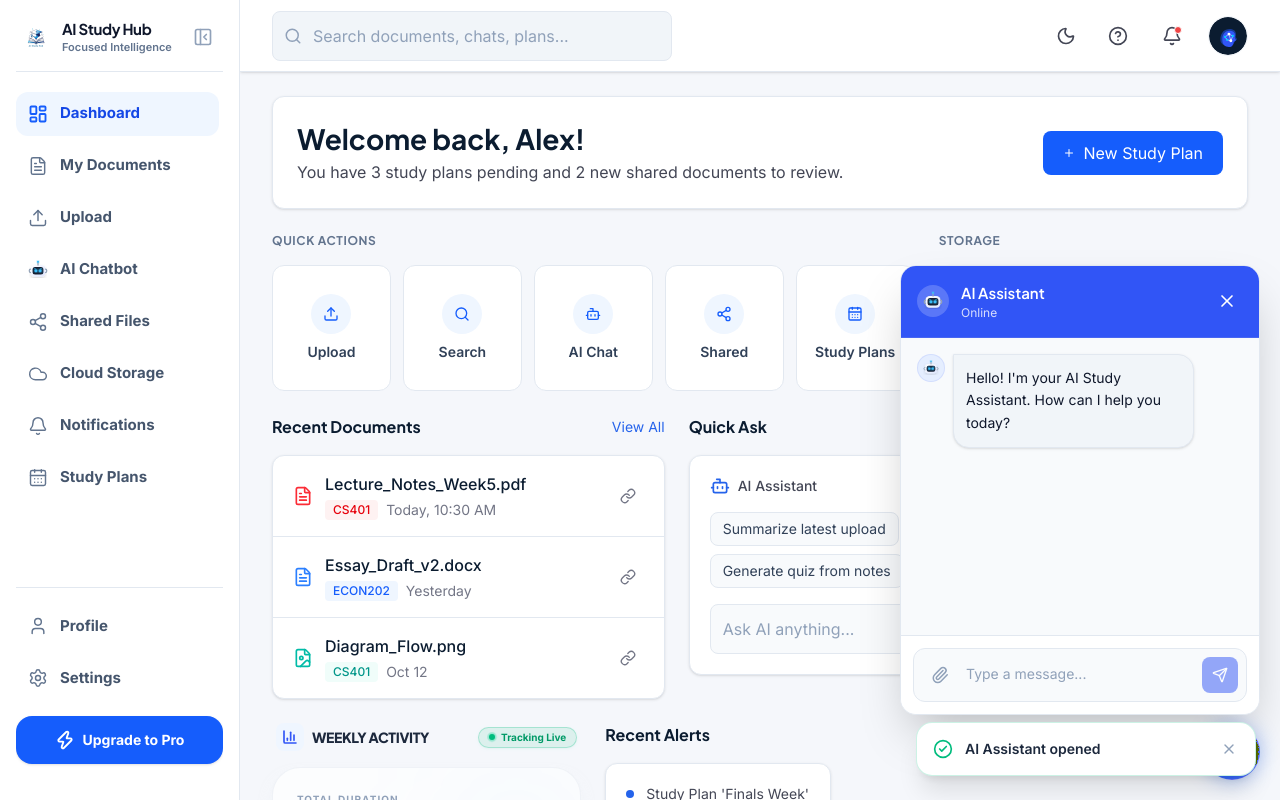
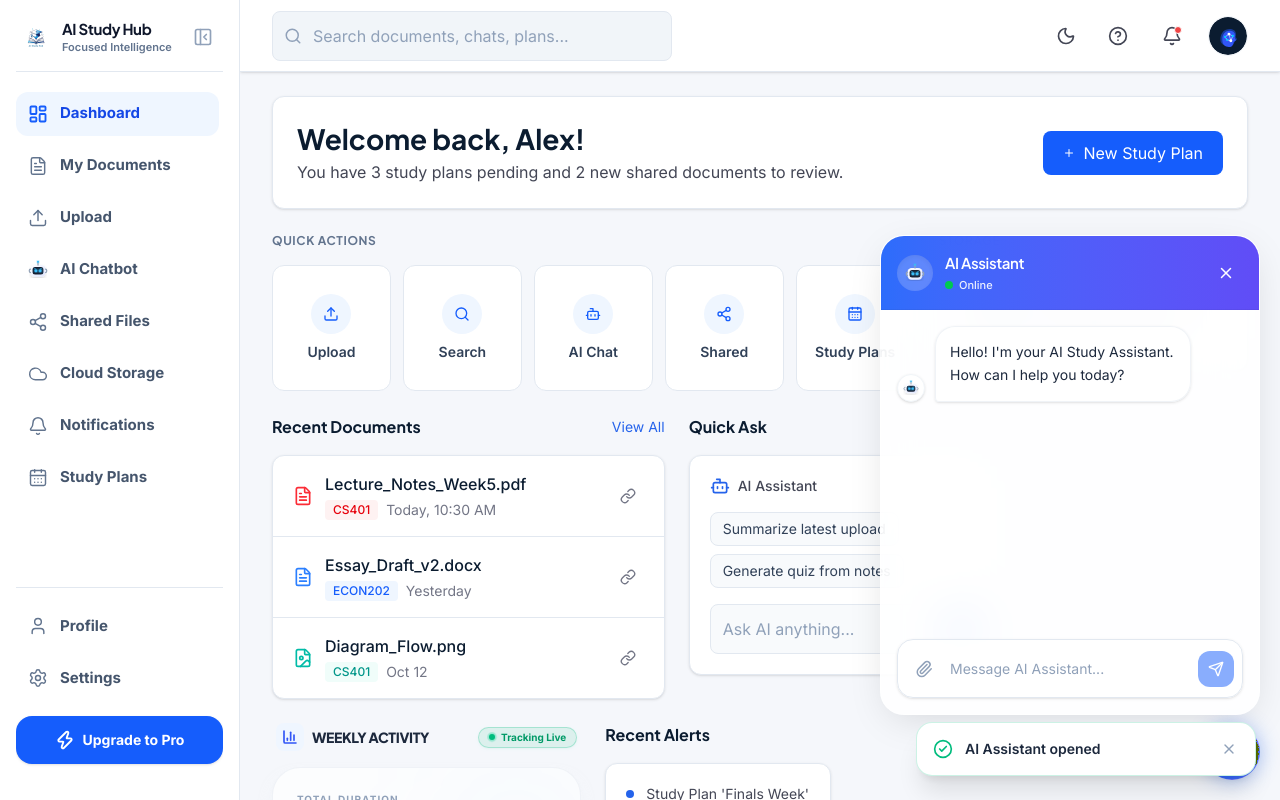
Before and after one commit to huynhduybinh24/SWP391_AIStudyHub, a React (Vite) app in the folder FrontEnd/: page /dashboard in a window 1280 px wide. Both pictures are taken after a click on the button 1232 px from the left and 752 px from the top of the page. Built offline with nearby package versions, Linux system fonts and the light colour scheme; the HTML template or start-up script is replaced by a standard one.

Commit message:
feat: implement AI chatbot popup component and dedicated chat page UI

```diff
--- a/FrontEnd/src/features/ai-chatbot/components/ChatPopup.tsx
+++ b/FrontEnd/src/features/ai-chatbot/components/ChatPopup.tsx
@@ -2,38 +2,8 @@ import { useState, useRef, useEffect } from 'react'
 import { Send, Loader2, X, Paperclip, FileIcon } from 'lucide-react'
 import { cn } from '@/lib/utils'
 import { useUiStore } from '@/stores/uiStore'
-
-const AIChatbotIcon = ({ className, ...props }: any) => (
-  <svg viewBox="0 0 24 24" fill="none" xmlns="http://www.w3.org/2000/svg" className={className} {...props}>
-    <defs>
-      <linearGradient id="ai-bot-body" x1="4" y1="4" x2="20" y2="20" gradientUnits="userSpaceOnUse">
-        <stop stopColor="#ffffff" />
-        <stop offset="1" stopColor="#e0e7ff" />
-      </linearGradient>
-      <linearGradient id="ai-bot-face" x1="6" y1="8" x2="18" y2="18" gradientUnits="userSpaceOnUse">
-        <stop stopColor="#0f172a" />
-        <stop offset="1" stopColor="#1e293b" />
-      </linearGradient>
-      <filter id="ai-bot-glow" x="-20%" y="-20%" width="140%" height="140%">
-        <feGaussianBlur stdDeviation="1.5" result="blur" />
-        <feComposite in="SourceGraphic" in2="blur" operator="over" />
-      </filter>
-      <filter id="ai-bot-shadow" x="-10%" y="-10%" width="120%" height="120%">
-        <feDropShadow dx="0" dy="2" stdDeviation="2" floodOpacity="0.15" />
-      </filter>
-    </defs>
-    <rect x="3" y="6" width="18" height="14" rx="5" fill="url(#ai-bot-body)" filter="url(#ai-bot-shadow)" />
-    <rect x="5.5" y="8.5" width="13" height="9" rx="3" fill="url(#ai-bot-face)" />
-    <circle cx="9.5" cy="13" r="1.8" fill="#38bdf8" filter="url(#ai-bot-glow)" />
-    <circle cx="14.5" cy="13" r="1.8" fill="#38bdf8" filter="url(#ai-bot-glow)" />
-    <path d="M7.5 10.5h1.5" stroke="#38bdf8" strokeWidth="1.2" strokeLinecap="round" opacity="0.6" />
-    <path d="M15 10.5h1.5" stroke="#38bdf8" strokeWidth="1.2" strokeLinecap="round" opacity="0.6" />
-    <path d="M12 6V2.5" stroke="#94a3b8" strokeWidth="1.5" strokeLinecap="round" />
-    <circle cx="12" cy="2" r="1.2" fill="#38bdf8" filter="url(#ai-bot-glow)" />
-    <path d="M3 11c-1 0-1.5 1-1.5 2s.5 2 1.5 2" stroke="#94a3b8" strokeWidth="1.5" strokeLinecap="round" />
-    <path d="M21 11c1 0 1.5 1 1.5 2s-.5 2-1.5 2" stroke="#94a3b8" strokeWidth="1.5" strokeLinecap="round" />
-  </svg>
-)
+import { AIChatbotIcon } from '@/components/layout/FloatingAssistantButton'
+import { motion } from 'framer-motion'
 
 interface Message {
   id: string
@@ -126,53 +96,67 @@ export function ChatPopup({ onClose }: ChatPopupProps) {
   }
 
   return (
-    <div className="fixed bottom-[85px] right-[20px] z-50 flex h-[450px] max-h-[calc(100vh-115px)] w-[360px] flex-col overflow-hidden rounded-2xl border border-slate-200 dark:border-slate-800 bg-white dark:bg-slate-900 shadow-2xl transition-all duration-300 text-slate-900 dark:text-slate-100">
+    <motion.div
+      initial={{ opacity: 0, y: 30, x: 20, scale: 0.95 }}
+      animate={{ opacity: 1, y: 0, x: 0, scale: 1 }}
+      exit={{ opacity: 0, y: 30, x: 20, scale: 0.95 }}
+      transition={{ duration: 0.25, ease: 'easeOut' }}
+      className="fixed bottom-[85px] right-[20px] z-50 flex h-[480px] max-h-[calc(100vh-115px)] w-[380px] flex-col overflow-hidden rounded-[24px] border border-white/40 dark:border-slate-700/50 bg-white/85 dark:bg-slate-900/85 backdrop-blur-xl shadow-[0_10px_40px_-10px_rgba(0,0,0,0.15)] dark:shadow-[0_10px_40px_-10px_rgba(0,0,0,0.5)] text-slate-900 dark:text-slate-100"
+    >
       {/* Header */}
-      <div className="flex items-center justify-between border-b border-border/50 bg-[#3155F6] p-4 text-white">
+      <div className="flex items-center justify-between border-b border-black/5 dark:border-white/5 bg-gradient-to-r from-blue-600/90 to-indigo-600/90 p-4 text-white">
         <div className="flex items-center gap-3">
-          <div className="flex size-8 items-center justify-center rounded-full bg-white/20">
+          <div className="flex size-9 items-center justify-center rounded-full bg-white/20 shadow-inner">
             <AIChatbotIcon className="size-5" />
           </div>
           <div>
-            <h3 className="font-semibold text-[15px]">AI Assistant</h3>
-            <p className="text-xs text-white/80">Online</p>
+            <h3 className="font-semibold text-[15px] tracking-tight">AI Assistant</h3>
+            <div className="flex items-center gap-1.5 mt-0.5">
+              <span className="relative flex h-2 w-2">
+                <span className="animate-ping absolute inline-flex h-full w-full rounded-full bg-green-400 opacity-75"></span>
+                <span className="relative inline-flex rounded-full h-2 w-2 bg-green-500"></span>
+              </span>
+              <p className="text-[11px] font-medium text-white/90">Online</p>
+            </div>
           </div>
         </div>
         <button
           onClick={onClose}
-          className="rounded-full p-1.5 hover:bg-white/20 transition-colors"
+          className="rounded-full p-2 hover:bg-white/20 transition-colors"
         >
-          <X className="size-5" />
+          <X className="size-4.5" />
         </button>
       </div>
 
       {/* Messages */}
-      <div className="flex-1 overflow-y-auto p-4 flex flex-col gap-4 bg-slate-50 dark:bg-slate-950">
+      <div className="flex-1 overflow-y-auto p-4 flex flex-col gap-5 scrollbar-thin scrollbar-thumb-slate-200 dark:scrollbar-thumb-slate-700">
         {messages.map((msg) => (
-          <div
+          <motion.div
+            initial={{ opacity: 0, y: 10 }}
+            animate={{ opacity: 1, y: 0 }}
             key={msg.id}
             className={cn(
-              "flex items-start gap-2 max-w-[85%]",
+              "flex items-end gap-2.5 max-w-[85%]",
               msg.sender === 'user' ? "ml-auto flex-row-reverse" : ""
             )}
           >
             {msg.sender === 'bot' && (
-              <div className="flex size-7 shrink-0 items-center justify-center rounded-full bg-[#e5eeff] dark:bg-blue-950/40 border border-[#3155f6]/10 dark:border-blue-900/30">
-                <AIChatbotIcon className="size-4 text-[#3155F6]" />
+              <div className="flex size-7 shrink-0 items-center justify-center rounded-full bg-white dark:bg-slate-800 shadow-sm border border-slate-100 dark:border-slate-700">
+                <AIChatbotIcon className="size-4" />
               </div>
             )}
             <div
               className={cn(
-                "rounded-2xl p-3 text-[14px] leading-relaxed shadow-sm whitespace-pre-line",
+                "rounded-[20px] p-3.5 text-[14px] leading-relaxed shadow-sm whitespace-pre-line border",
                 msg.sender === 'user'
-                  ? "bg-blue-600 text-white rounded-tr-none"
-                  : "bg-slate-100 dark:bg-slate-800 text-slate-900 dark:text-slate-100 border border-slate-200 dark:border-slate-700 rounded-tl-none"
+                  ? "bg-gradient-to-br from-blue-600 to-indigo-600 text-white border-transparent rounded-br-sm"
+                  : "bg-white/80 dark:bg-slate-800/80 backdrop-blur-md text-slate-800 dark:text-slate-200 border-slate-200/50 dark:border-slate-700/50 rounded-bl-sm"
               )}
             >
               {msg.attachment && (
                 <div className={cn(
-                  "mb-2 flex items-center gap-2 rounded-lg p-2 text-xs font-medium",
-                  msg.sender === 'user' ? "bg-white/20" : "bg-slate-200 dark:bg-slate-700 text-slate-700 dark:text-slate-300"
+                  "mb-2.5 flex items-center gap-2 rounded-xl p-2.5 text-xs font-semibold",
+                  msg.sender === 'user' ? "bg-white/15 border border-white/20" : "bg-slate-100 dark:bg-slate-700/50 border border-slate-200 dark:border-slate-600"
                 )}>
                   <FileIcon className="size-4 shrink-0" />
                   <span className="truncate">{msg.attachment.name}</span>
@@ -180,39 +164,40 @@ export function ChatPopup({ onClose }: ChatPopupProps) {
               )}
               {msg.text}
             </div>
-          </div>
+          </motion.div>
         ))}
         {isTyping && (
-          <div className="flex items-start gap-2 max-w-[85%]">
-            <div className="flex size-7 shrink-0 items-center justify-center rounded-full bg-[#e5eeff] dark:bg-blue-950/40 border border-[#3155f6]/10 dark:border-blue-900/30">
-              <AIChatbotIcon className="size-4 text-[#3155F6]" />
+          <motion.div initial={{ opacity: 0, y: 10 }} animate={{ opacity: 1, y: 0 }} className="flex items-end gap-2.5 max-w-[85%]">
+            <div className="flex size-7 shrink-0 items-center justify-center rounded-full bg-white dark:bg-slate-800 shadow-sm border border-slate-100 dark:border-slate-700">
+              <AIChatbotIcon className="size-4" />
             </div>
-            <div className="rounded-2xl rounded-tl-none p-3 text-[14px] bg-slate-100 dark:bg-slate-800 text-[#737686] dark:text-slate-300 border border-slate-200 dark:border-slate-700 flex items-center gap-2">
-              <Loader2 className="size-4 animate-spin text-[#3155F6]" />
-              <span>Thinking...</span>
+            <div className="rounded-[20px] rounded-bl-sm p-3.5 px-4 text-[14px] bg-white/80 dark:bg-slate-800/80 backdrop-blur-md border border-slate-200/50 dark:border-slate-700/50 flex items-center gap-3 shadow-sm">
+              <Loader2 className="size-4 animate-spin text-blue-500" />
+              <span className="text-slate-500 dark:text-slate-400 font-medium">Thinking...</span>
             </div>
-          </div>
+          </motion.div>
         )}
-        <div ref={messagesEndRef} />
+        <div ref={messagesEndRef} className="h-2" />
       </div>
 
       {/* Input */}
-      <div className="border-t border-slate-200 dark:border-slate-800 bg-white dark:bg-slate-900 p-3">
+      <div className="bg-transparent p-4 pt-0">
+        <div className="relative flex flex-col rounded-2xl border border-slate-200 dark:border-slate-700 bg-white/60 dark:bg-slate-900/60 backdrop-blur-md shadow-sm focus-within:border-blue-500/50 focus-within:ring-2 focus-within:ring-blue-500/20 transition-all">
           {selectedFile && (
-          <div className="mb-2 flex items-center justify-between rounded-lg border border-[#3155F6]/20 dark:border-blue-900/30 bg-[#e5eeff]/50 dark:bg-blue-950/30 px-3 py-2 text-sm text-[#3155F6] dark:text-blue-400">
-            <div className="flex items-center gap-2 overflow-hidden">
-              <FileIcon className="size-4 shrink-0" />
-              <span className="truncate font-medium">{selectedFile.name}</span>
+            <div className="flex items-center justify-between border-b border-slate-100 dark:border-slate-800 px-3 py-2 text-xs font-medium bg-blue-50/50 dark:bg-blue-900/20 rounded-t-2xl">
+              <div className="flex items-center gap-2 overflow-hidden text-blue-600 dark:text-blue-400">
+                <FileIcon className="size-3.5 shrink-0" />
+                <span className="truncate">{selectedFile.name}</span>
               </div>
               <button
                 onClick={() => setSelectedFile(null)}
-              className="ml-2 rounded-full p-1 hover:bg-[#3155F6]/10"
+                className="ml-2 rounded-full p-1 hover:bg-blue-100 dark:hover:bg-blue-800/50 text-blue-600 dark:text-blue-400 transition-colors"
               >
                 <X className="size-3.5" />
               </button>
             </div>
           )}
-        <div className="flex items-end gap-2 rounded-xl border border-slate-200 dark:border-slate-700 bg-slate-50 dark:bg-slate-950 p-2 focus-within:border-[#3155F6]/40 focus-within:ring-1 focus-within:ring-[#3155F6]/40">
+          <div className="flex items-end px-2 py-2">
             <input
               type="file"
               className="hidden"
@@ -227,7 +212,7 @@ export function ChatPopup({ onClose }: ChatPopupProps) {
             <button
               type="button"
               onClick={() => fileInputRef.current?.click()}
-            className="flex size-9 shrink-0 items-center justify-center rounded-lg text-slate-400 hover:bg-slate-200 dark:hover:bg-slate-800 hover:text-slate-600 dark:hover:text-slate-200 transition-colors"
+              className="flex size-9 shrink-0 items-center justify-center rounded-xl text-slate-400 hover:bg-slate-100 dark:hover:bg-slate-800 hover:text-slate-600 dark:hover:text-slate-300 transition-colors mb-0.5"
               title="Attach File"
             >
               <Paperclip className="size-4.5" />
@@ -236,19 +221,20 @@ export function ChatPopup({ onClose }: ChatPopupProps) {
               value={inputText}
               onChange={(e) => setInputText(e.target.value)}
               onKeyDown={handleKeyDown}
-            placeholder="Type a message..."
-            className="max-h-[100px] min-h-[36px] w-full resize-none bg-transparent py-1.5 text-[14px] text-slate-900 dark:text-slate-100 placeholder:text-slate-400 dark:placeholder:text-slate-500 outline-none"
+              placeholder="Message AI Assistant..."
+              className="max-h-[120px] min-h-[40px] w-full resize-none bg-transparent px-2 py-2.5 text-[14px] text-slate-900 dark:text-slate-100 placeholder:text-slate-400 dark:placeholder:text-slate-500 outline-none scrollbar-thin scrollbar-thumb-slate-200"
               rows={1}
             />
             <button
               onClick={() => handleSend()}
               disabled={!inputText.trim() && !selectedFile}
-            className="flex size-9 shrink-0 items-center justify-center rounded-lg bg-[#3155F6] text-white transition-all hover:bg-[#2563eb] disabled:opacity-50"
+              className="flex size-9 shrink-0 items-center justify-center rounded-xl bg-blue-600 text-white shadow-md transition-all hover:bg-blue-500 hover:scale-105 active:scale-95 disabled:opacity-50 disabled:hover:scale-100 disabled:shadow-none mb-0.5"
             >
               <Send className="size-4" />
             </button>
           </div>
         </div>
       </div>
+    </motion.div>
   )
 }
```
Lines whose indentation alone changed are shown as unchanged.
